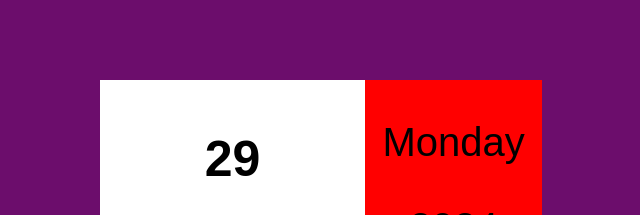
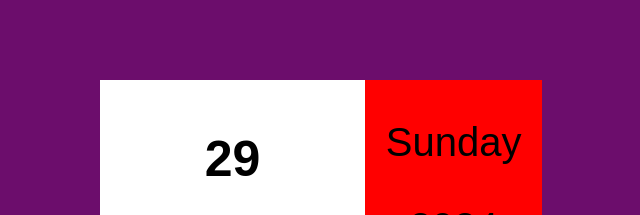
Before and after one commit to suadpllana/calendar, a React (Vite) app: page / in a window 1280 px wide. Shown: the top 215 px of the page, without its empty margins (319-959 px from the left). Built offline with nearby package versions, Linux system fonts and the light colour scheme.

Commit message:
first commit

```diff
--- a/src/Calendar.jsx
+++ b/src/Calendar.jsx
@@ -2,7 +2,7 @@ import React from 'react'
 import {useState} from "react"
 const Calendar = () => {
 
-    const dayOfWeek = ["Monday" , "Tuesday" , "Wednesday", "Thursday" , "Friday" , "Saturday" , "Sunday"]
+    const dayOfWeek = ["Sunday" , "Monday" , "Tuesday" , "Wednesday", "Thursday" , "Friday" , "Saturday"]
     const monthsOfYear = ["January","February", "March", "April", "May","June" ,"July", "August", "September",
             "October", "November", "December"
     ]
```
